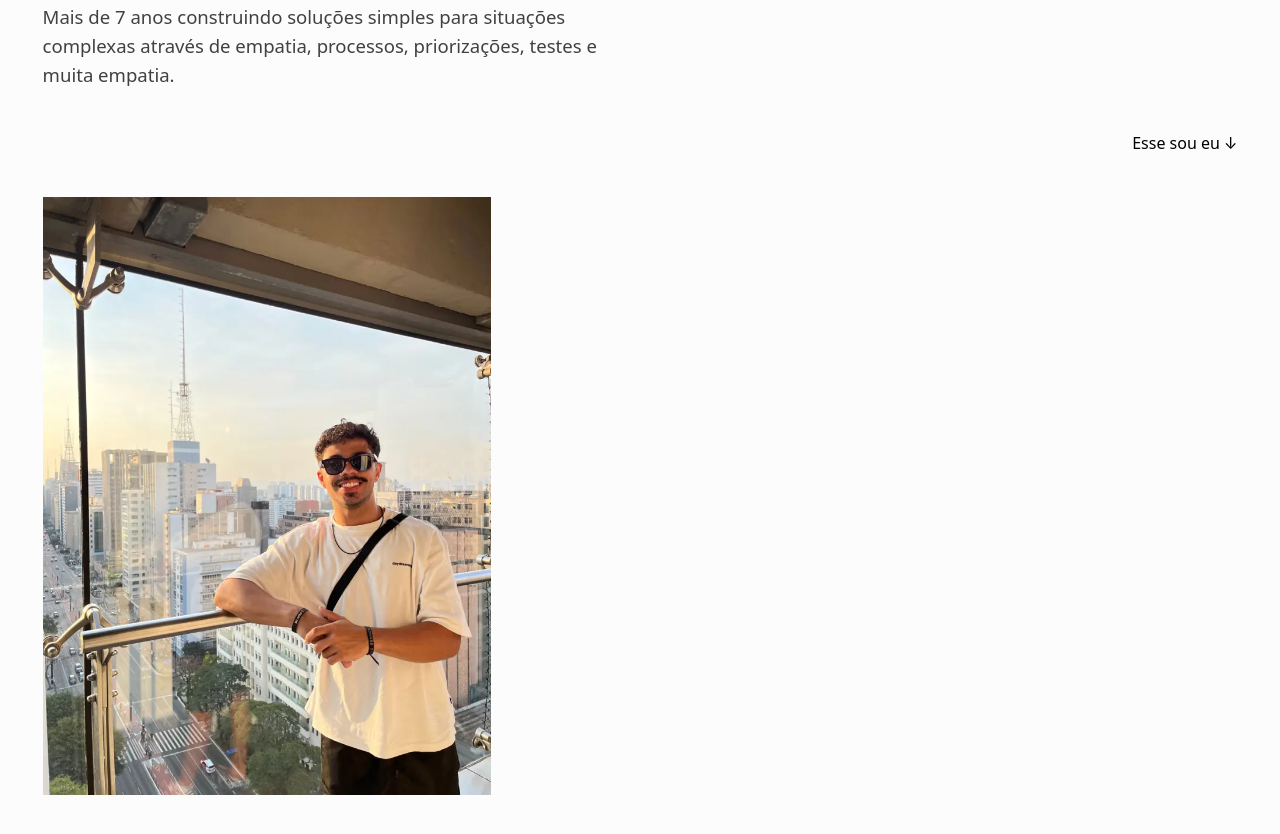
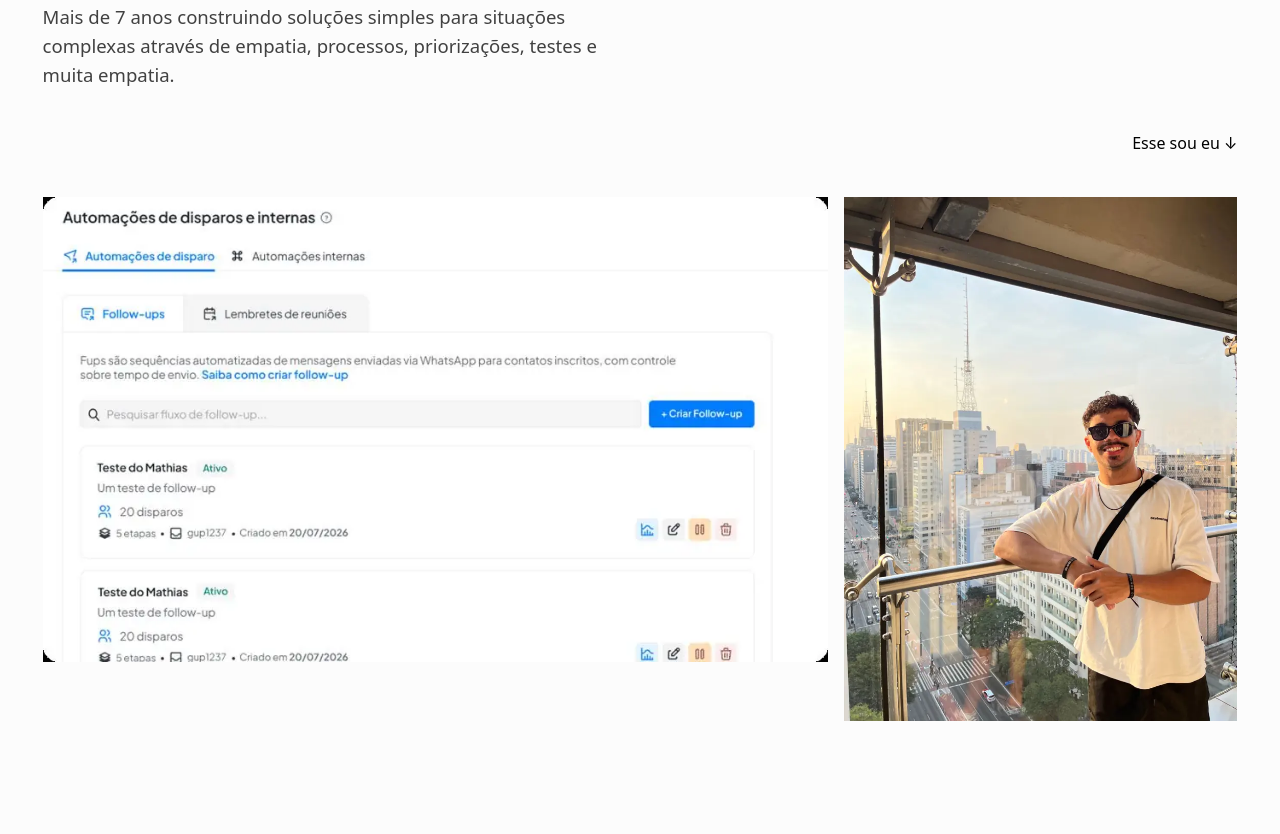
Before and after one commit to gildemberg-santos/matheus-oliveira, a plain HTML site: page index.html in a window 1280 px wide. Shown: the part 660-1494 px from the top of the page. Drawn offline with Linux system fonts and the light colour scheme.

Commit message:
fix(site): readiciona tela do sistema ao lado do retrato na home

```diff
--- a/css/components.css
+++ b/css/components.css
@@ -68,6 +68,16 @@
   gap: var(--space-5);
   max-width: 62ch;
   color: var(--color-text-secondary);
+}
+
+.hero-media {
+  display: grid;
+  gap: var(--space-4);
+  align-items: start;
+}
+
+.hero-media__screen {
+  width: 100%;
 }
 
 .portrait {
@@ -243,6 +253,10 @@
 }
 
 @media (min-width: 48rem) {
+  .hero-media {
+    grid-template-columns: minmax(0, 2fr) minmax(0, 1fr);
+  }
+
   .case-gallery--pair {
     grid-template-columns: repeat(2, minmax(0, 1fr));
   }
--- a/index.html
+++ b/index.html
@@ -48,7 +48,11 @@
           <p class="hero__intro">Mais de 7 anos construindo soluções simples para situações complexas através de empatia, processos, priorizações, testes e muita empatia.</p>
           <!-- Posição do link conforme frame exportado da home: à direita, após o parágrafo. -->
           <a class="hero__link" href="#sobre">Esse sou eu ↓</a>
-          <img class="portrait" src="assets/images/portrait/matheus-apresentacao.webp" width="768" height="1024" alt="Imagem de apresentação de Matheus Oliveira" loading="lazy" decoding="async">
+          <!-- Par tela do sistema + retrato conforme frame exportado da home. -->
+          <div class="hero-media">
+            <img class="hero-media__screen" src="assets/images/home/tela-automacoes.webp" width="920" height="544" alt="Tela de automações de disparos do sistema" loading="lazy" decoding="async">
+            <img class="portrait" src="assets/images/portrait/matheus-apresentacao.webp" width="768" height="1024" alt="Imagem de apresentação de Matheus Oliveira" loading="lazy" decoding="async">
+          </div>
         </div>
       </div>
     </section>
```
Also changed, not shown: assets/images/home/tela-automacoes.webp (added), 3 other files.
